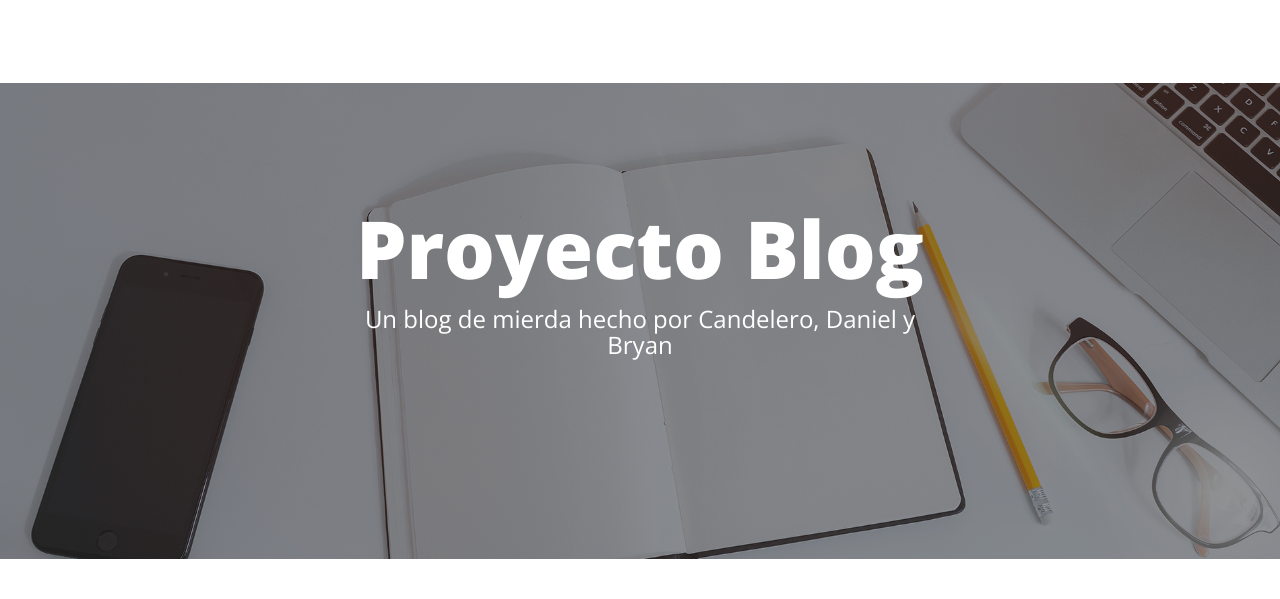
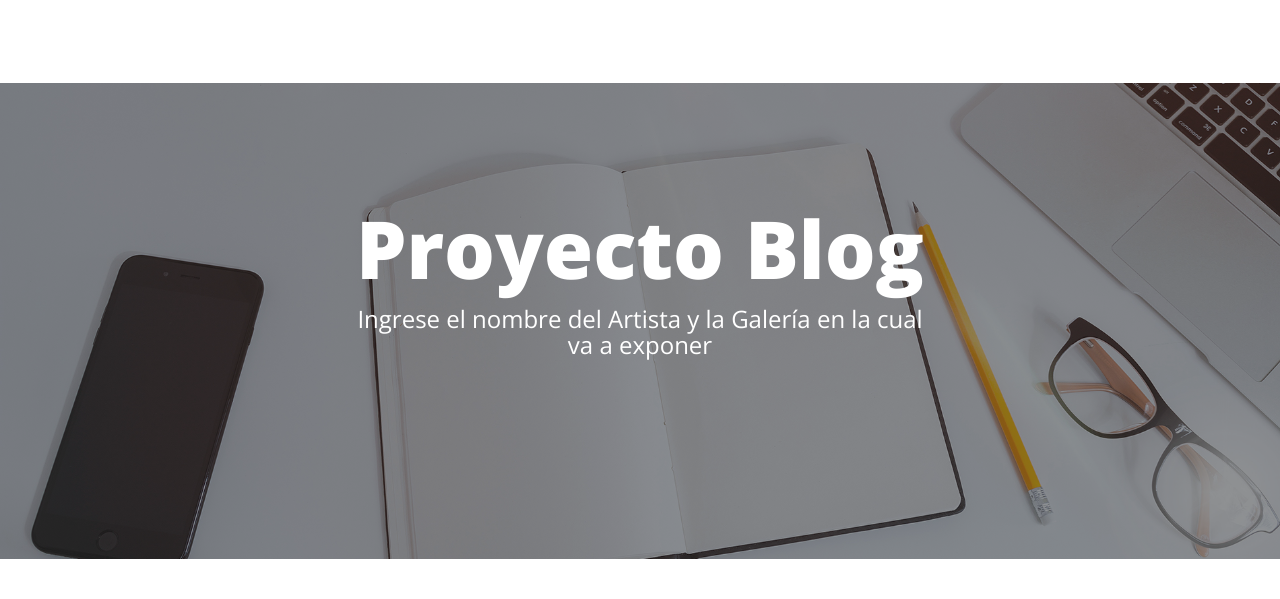
Before and after one commit to sanchezcande/EntregaIntermedia, a Django app: template Blog/AppBlog/templates/AppBlog/artistasFormulario.html in a window 1280 px wide. Shown: the top 599 px of the page. Run offline with Django 4.2, Linux system fonts and the light colour scheme; the template is opened without the code that fills it, so the values that code supplies are empty; some libraries are stand-ins or nearby versions.

Commit message:
nombreartista

```diff
--- a/Blog/AppBlog/templates/AppBlog/artistasFormulario.html
+++ b/Blog/AppBlog/templates/AppBlog/artistasFormulario.html
@@ -9,7 +9,7 @@
                 <div class="col-md-10 col-lg-8 col-xl-7">
                     <div class="site-heading">
                         <h1>Proyecto Blog</h1>
-                        <span class="subheading">Un blog de mierda hecho por Candelero, Daniel y Bryan</span>
+                        <span class="subheading">Ingrese el nombre del Artista y la Galería en la cual va a exponer</span>
                     </div>
                 </div>
             </div>
--- a/Blog/AppBlog/urls.py
+++ b/Blog/AppBlog/urls.py
@@ -1,9 +1,9 @@
 from django.urls import path
-from views import artistas_formulario, inicio, galeria, artista, clientes
+from .views import artistas_formulario, inicio, galeria, artista, clientes
 
 
 urlpatterns = [
-    path('artistasFormulario', artistas_formulario, name = 'artistas_formulario'),
+    path('artistasFormulario/', artistas_formulario, name = 'artistas_formulario'),
     path('', inicio, name='inicio'),
     path('galeria/', galeria, name='galeria'),
     path('artista/', artista, name='artista'),
--- a/Blog/AppBlog/views.py
+++ b/Blog/AppBlog/views.py
@@ -1,6 +1,6 @@
 from django.shortcuts import render, redirect
 from django.template import loader
-from forms import ArtistasForm
+from .forms import ArtistasForm
 
 
 def inicio(request):
```
